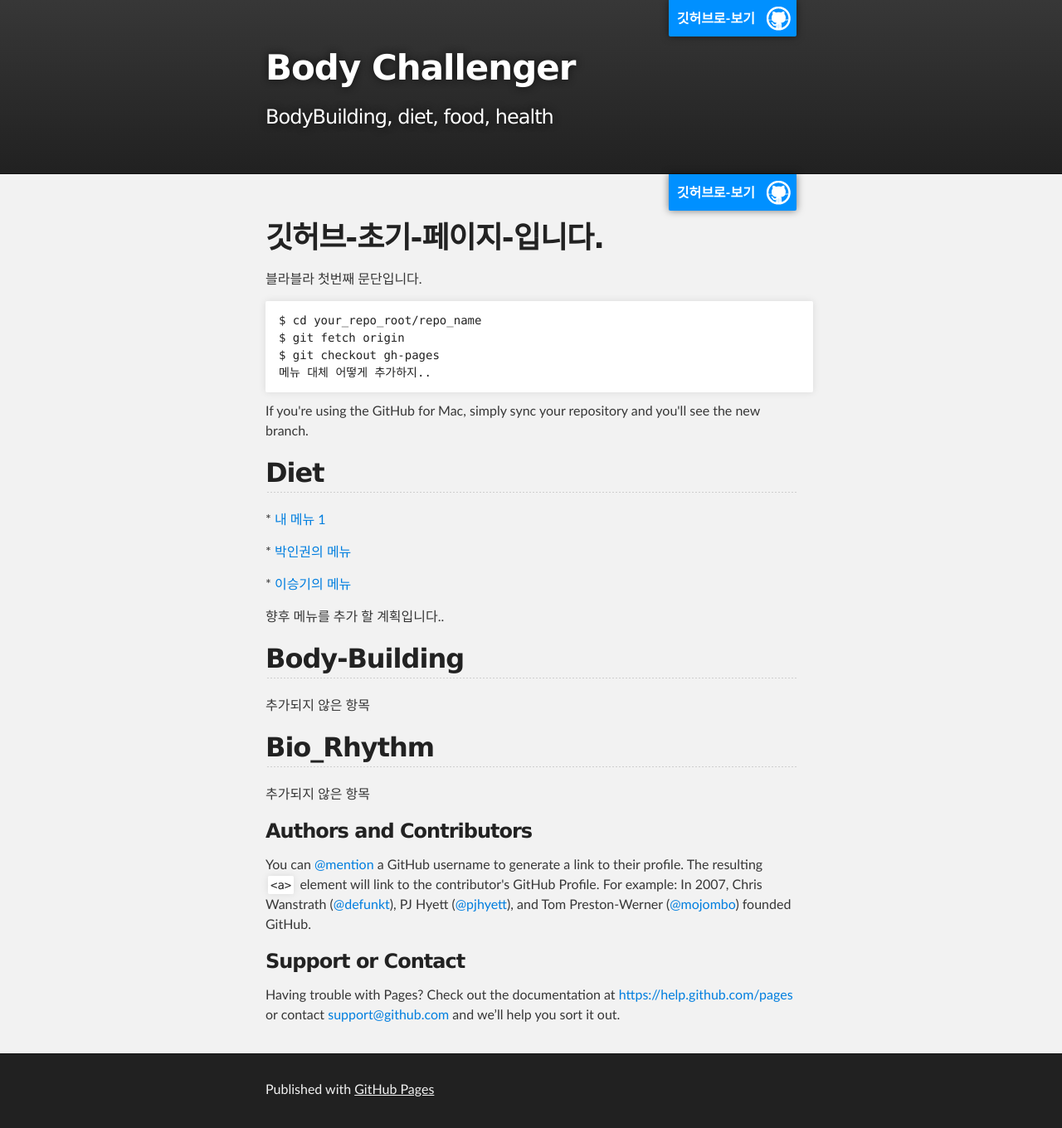
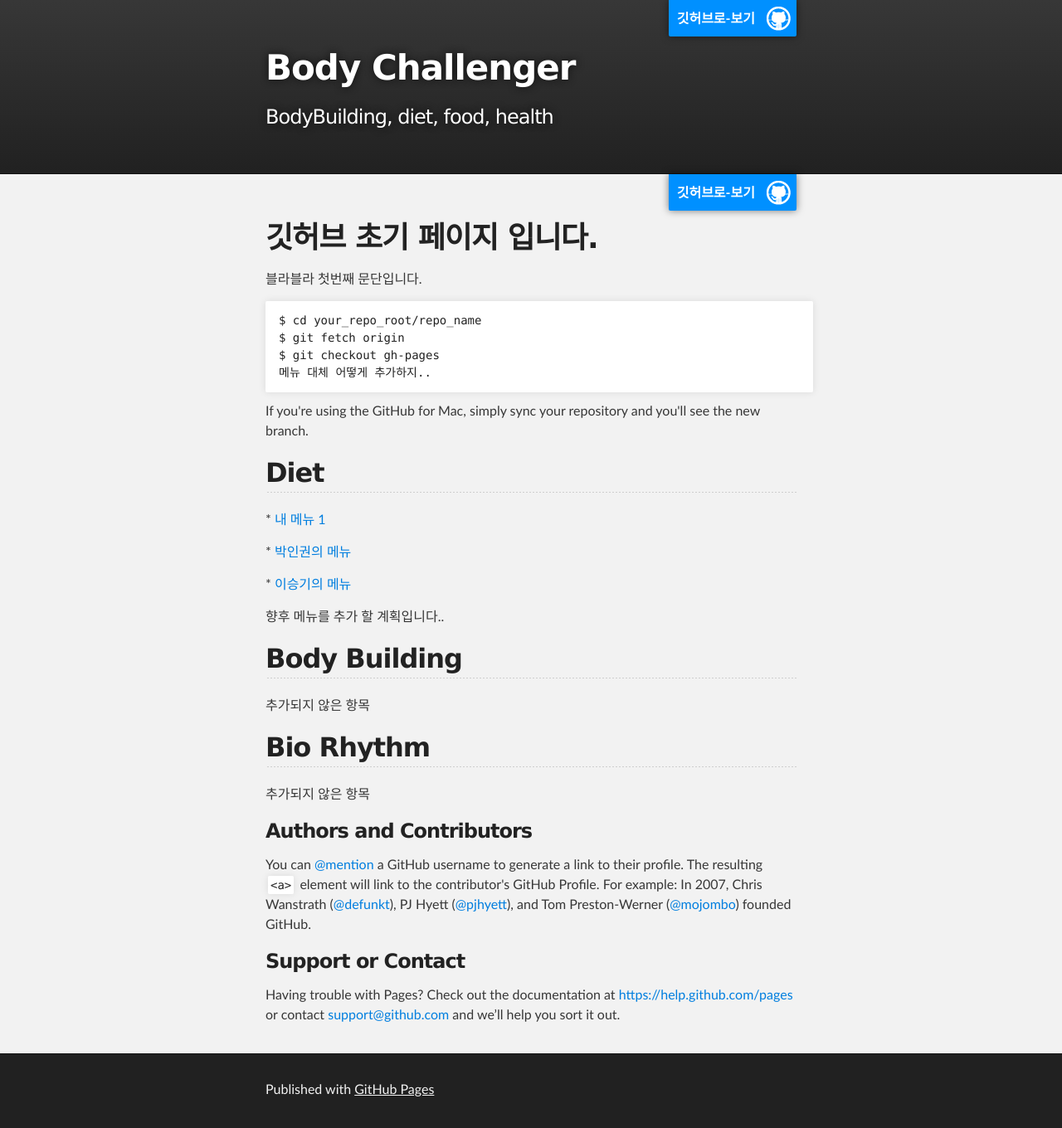
Before and after one commit to sss8412/sss8412.github.com, a Jekyll site: the page index.html, which Jekyll copies as it is, in a window 1280 px wide. Shown: the whole page at 83% size. Built offline with Jekyll 4.4.1, drawn with Linux system fonts in a browser that asks for light colours.

Commit message:
Update index.html

```diff
--- a/index.html
+++ b/index.html
@@ -28,7 +28,7 @@
     <div id="main_content_wrap" class="outer">
       <section id="main_content" class="inner">
         <h1>
-<a id="깃허브-초기-페이지-입니다." class="anchor" href="#깃허브-초기-페이지-입니다." aria-hidden="true"><span class="octicon octicon-link"></span></a>깃허브-초기-페이지-입니다.</h1>
+<a id="깃허브 초기 페이지 입니다." class="anchor" href="#깃허브 초기 페이지 입니다." aria-hidden="true"><span class="octicon octicon-link"></span></a>깃허브 초기 페이지 입니다.</h1>
 
 <p>블라블라 첫번째 문단입니다.</p>
 
@@ -50,12 +50,12 @@ $ git checkout gh-pages
 
 
 <h2>
-<a id="Body-Building" class="anchor" href="#Body-Building" aria-hidden="true"><span class="octicon octicon-link"></span></a>Body-Building</h2>
+<a id="Body Building" class="anchor" href="#Body Building" aria-hidden="true"><span class="octicon octicon-link"></span></a>Body Building</h2>
 
 <p>추가되지 않은 항목</p>
 
 <h2>
-<a id="Bio_Rhythm" class="anchor" href="#Bio_Rhythm" aria-hidden="true"><span class="octicon octicon-link"></span></a>Bio_Rhythm</h2>
+<a id="Bio Rhythm" class="anchor" href="#Bio Rhythm" aria-hidden="true"><span class="octicon octicon-link"></span></a>Bio Rhythm</h2>
 
 <p>추가되지 않은 항목</p>
 
```
